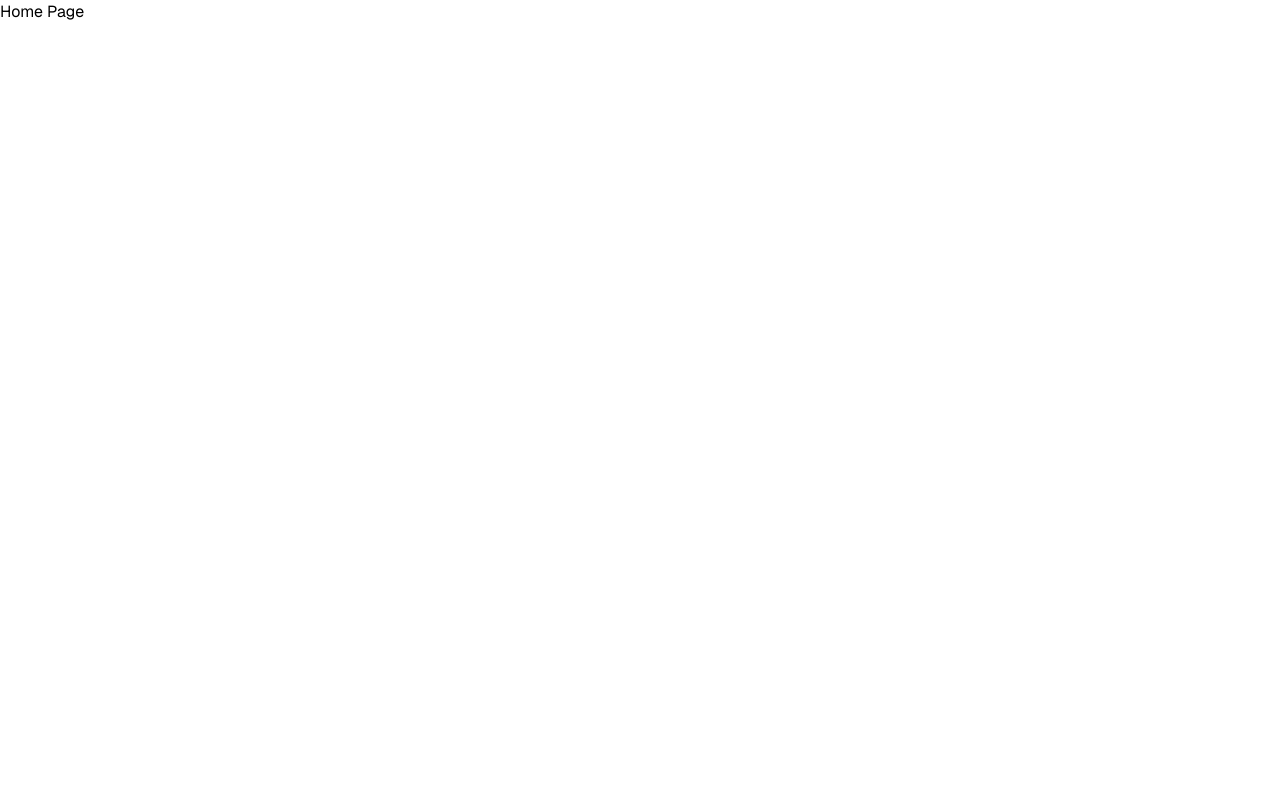
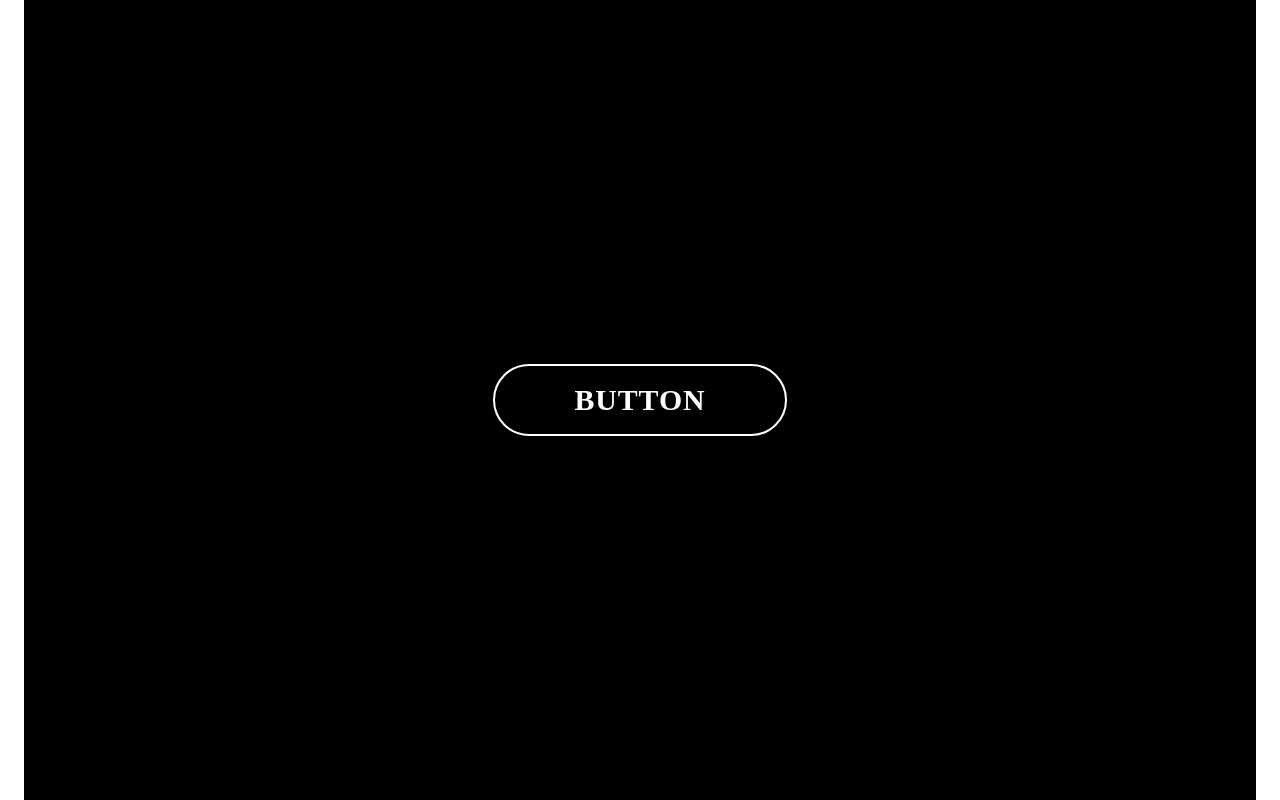
Before and after one commit to gdsc-nits-org/incand-2025, a Next.js app: page / in a window 1280 px wide. Built offline with nearby package versions, Linux system fonts and the light colour scheme.

Commit message:
Footer Button Done

```diff
--- a/src/app/page.tsx
+++ b/src/app/page.tsx
@@ -1,8 +1,10 @@
+import Button from "~/components/FooterButton/Button";
+
 const HomePage = () =>{
   return (
-   <main className="container mx-auto bg-white">
-    <h1 className="text-black">Home Page</h1>
-    </main>
+   <div>
+     <Button/>
+   </div>
   );
 }
 
--- /dev/null
+++ b/src/components/FooterButton/Button.module.css
@@ -0,0 +1,303 @@
+/*=============== BUTTON ===============*/
+.container{
+    height: 100vh;
+    margin-inline: 1.5rem;
+    display: grid;
+    place-items: center;
+    background: Black;
+
+}
+
+ .button{
+    position: relative;
+    transition: transform .4s;
+ }
+
+ .button__content{
+       position: relative;
+       background:black;
+       padding: 1rem 5rem;
+       border-radius: 4rem;
+       border: 2px solid white;
+       color: white;
+       display: flex;
+       align-items: center;
+
+       overflow: hidden;
+
+    }
+   .button__text{
+        /* font-weight: 400; */
+       position: relative;
+       z-index: 2;
+        /* font-size: 2rem; */
+       font-family: Neue Haas Grotesk Display Pro;
+      font-size: 29.87px;
+      font-weight: 600;
+      line-height: 35.85px;
+      letter-spacing: 0.03em;
+      text-align: left;
+      text-underline-position: from-font;
+      text-decoration-skip-ink: none;
+      /* @media screen and (max-width: 500px) {
+         font-size: 16px;
+         line-height: 25px;
+       } */
+
+    }
+
+/*
+    // Reflection shapes */
+    .button__reflection_1{
+       width: 8px;
+       height: 120px;
+       background-color: white;
+       rotate: 30deg;
+       position: absolute;
+       inset: 0;
+       top: 0;
+       left: -180%;
+       margin: auto;
+       transition: left .6s cubic-bezier(.2, .5, .2, 1.2);
+       /* @media screen and (max-width: 500px) {
+         width: 4px;
+         height: 80px;
+       } */
+
+    }
+    .button__reflection_1::after{
+       content: '';
+       width: 26px;
+       height: 100%;
+       background-color: white;
+       position: absolute;
+       top: -1rem;
+       left: 1.25rem;
+       z-index: 3;
+    }
+   /* //  &__reflection_2::after{
+   //     content: '';
+   //     width: 40px;
+   //     height: 100%;
+   //     background-color: white;
+   //     position: absolute;
+   //     top: -1rem;
+   //     left: .8rem;
+   //     z-index: 3;
+   //  } */
+    /* // Moving geometric shapes */
+    .image{
+       position: absolute;
+       opacity: 0;
+       transition: transform .5s, opacity .5s;
+
+    }
+    .button__star_1{
+      width: 37.5px;
+      height: 31.68px;
+      top: 50%;
+      left: 50%;
+       transform: rotate(-23deg) scale(.1);
+      transition: transform .3s;
+    }
+    .button__star_2{
+      width: 15.07px;
+      height: 12.73px;
+      /* // top: 84.24px;
+      // left: 16.21px; */
+      top: 50%;
+      left: 50%;
+      transform: rotate(-23deg) scale(.1);
+      transition: transform .3s;
+    }
+    .button__star_3{
+      width: 24.58px;
+      height: 20.76px;
+      /* // top: -1.58px;
+      // left: 211.17px; */
+      top: 50%;
+      left: 50%;
+      transform: rotate(-23deg) scale(.1);
+      transition: transform .3s;
+
+
+    }
+    .button__star_4{
+
+      width: 13.07px;
+      height: 10.73px;
+      /* // top: 102.93px;
+      // left: 194.08px; */
+      top: 50%;
+      left: 50%;
+      gap: 0px;
+      opacity: 0px;
+      transform: rotate(-23deg) scale(.1);
+      transition: transform .3s;
+    }
+    .button__star_5{
+      width: 37.5px;
+      height: 31.68px;
+      /* // top: 117.78px;
+      // left: 257.83px; */
+      top: 50%;
+      left: 50%;
+      transform: rotate(-23deg) scale(.1);
+      transition: transform .3s;
+   }
+   .button__star_6{
+      width: 12.37px;
+      height: 11.85px;
+      /* // top: 117.78px;
+      // left: 257.83px; */
+      top: 50%;
+      left: 50%;
+      transform: rotate(-23deg) scale(.1);
+      transition: transform .3s;
+   }
+   .button__star_7{
+      width: 19.85px;
+      height: 16.77px;
+      /* // top: 117.78px;
+      // left: 257.83px; */
+      top: 50%;
+      left: 50%;
+      transform: rotate(-23deg) scale(.1);
+      transition: transform .3s;
+    }
+   /* }
+    // &__circle-1{
+    //    top: -8px;
+    //    left: 58px;
+    //    transform: scale(.1);
+    // }
+    // &__circle-2{
+    //    right: 34px;
+    //    bottom: -8px;
+    //    transform: scale(.1);
+    // }
+    // &__diamond{
+    //    width: 18px;
+    //    top: -18px;
+    //    right: 62px;
+    //    transform: scale(.1);
+    // }
+    // &__triangle{
+    //    width: 30px;
+    //    left: 15px;
+    //    bottom: -16px;
+    //    transform: rotate(-48deg) scale(.1);
+    // }
+    // Gradient shadow */
+    .button__shadow{
+       width: 100%;
+       height: 100%;
+       position: absolute;
+       left: 0;
+       top: 0;
+       background: black;
+       padding: 1.25rem 3rem;
+       border-radius: 4rem;
+       border: 2px solid white;
+       z-index: -1;
+       transition: transform .3s;
+    }
+
+
+ /* View shadow gradient */
+ .button:hover .button__shadow{
+    transform: translate(-.5rem, .5rem);
+ }
+
+ /* Move reflection */
+ .button:hover .button__reflection_1{
+    left: 120%;
+ }
+/* //  .button:hover .button__reflection_2{
+//     left: -70%;
+//  }
+  */
+ /* View geometric shapes */
+ .button:hover{
+       transform: rotate(-4deg) scale(1.1);
+    }
+  .button:hover  img{
+          opacity: 1;
+       }
+  .button:hover .button__star_1{
+          transform: scale(1.1);
+          transition-delay: .1s;
+          transform: translate(-41.56px, -85.78px);
+       }
+.button:hover   .button__star_2{
+          transform: scale(1.1);
+          transform: translate( -120.21px,-40px);
+       }
+     .button:hover      .button__star_3{
+         transform: scale(1.1);
+         transform: translate(70px,-76px );
+      }
+  .button:hover  .button__star_4{
+         transform: scale(1.1);
+         transform: translate(5px,18px);
+
+      }
+   .button:hover   .button__star_5{
+         transform: scale(1.1);
+         transform: translate(70px,55px)
+      }
+  .button:hover      .button__star_6{
+         transform: scale(1.1);
+         transform: translate(80px,-36px )
+      }
+  .button:hover  .button__star_7{
+         transform: scale(1.1);
+         transform: translate( -120.21px,50px);
+      }
+
+
+
+
+@media screen and (max-width: 500px) {
+    .button__content {
+      padding: 0.5rem 3rem;
+      border: 1px solid white;
+    }
+    .button_text {
+        font-size: 16px;
+         line-height: 25px;
+    }
+    .button__reflection_1 {
+        width: 4px;
+        height: 80px;
+    }
+    .button__star_1{
+        width: 27.5px;
+        height: 21.68px;
+    }
+    .button__star_2{
+        width: 8.07px;
+        height: 6.73px;
+    }
+    .button__star_3{
+        width: 14.58px;
+        height: 10.76px;
+    }
+    .button__star_4{
+
+        width: 6.07px;
+        height: 5.73px;
+    }
+    .button__star_5{
+        width: 25.5px;
+        height: 18.68px;
+    }
+    .button__star_6{
+        width: 6.37px;
+        height: 6.85px;
+    }
+    .button__star_7{
+        width: 9.85px;
+        height: 8.77px;
+    }
+  }
--- /dev/null
+++ b/src/components/FooterButton/Button.tsx
@@ -0,0 +1,28 @@
+
+import styles from "./Button.module.css";
+const Button = () => {
+  return (
+    <div className={styles.container}>
+    <a href="#" className={styles.button}>
+       <div className={styles['button__content']}>
+          <span className={styles['button__text']}>BUTTON</span>
+
+          <div className={styles['button__reflection_1']}></div>
+          <div className={styles['button__reflection_2']}></div>
+       </div>
+
+       <img src="/star1.png" alt="" className={`${styles['button__star_1']} ${styles.image}`}/>
+       <img src="/star1.png" alt="" className={`${styles['button__star_2']} ${styles.image}`}/>
+       <img src="/star1.png" alt="" className={`${styles['button__star_3']} ${styles.image}`}/>
+       <img src="/star1.png" alt="" className={`${styles['button__star_4']} ${styles.image}`}/>
+       <img src="/star1.png" alt="" className={`${styles['button__star_5']} ${styles.image}`}/>
+       <img src="/star1.png" alt="" className={`${styles['button__star_6']} ${styles.image}`}/>
+       <img src="/star1.png" alt="" className={`${styles['button__star_7']} ${styles.image}`}/>
+
+       <div className={styles['button__shadow']}></div>
+    </a>
+ </div>
+  );
+};
+
+export default Button;
```
Also changed, not shown: public/star1.png (added), 1 other file (tests, documents, lock files or other folders).
